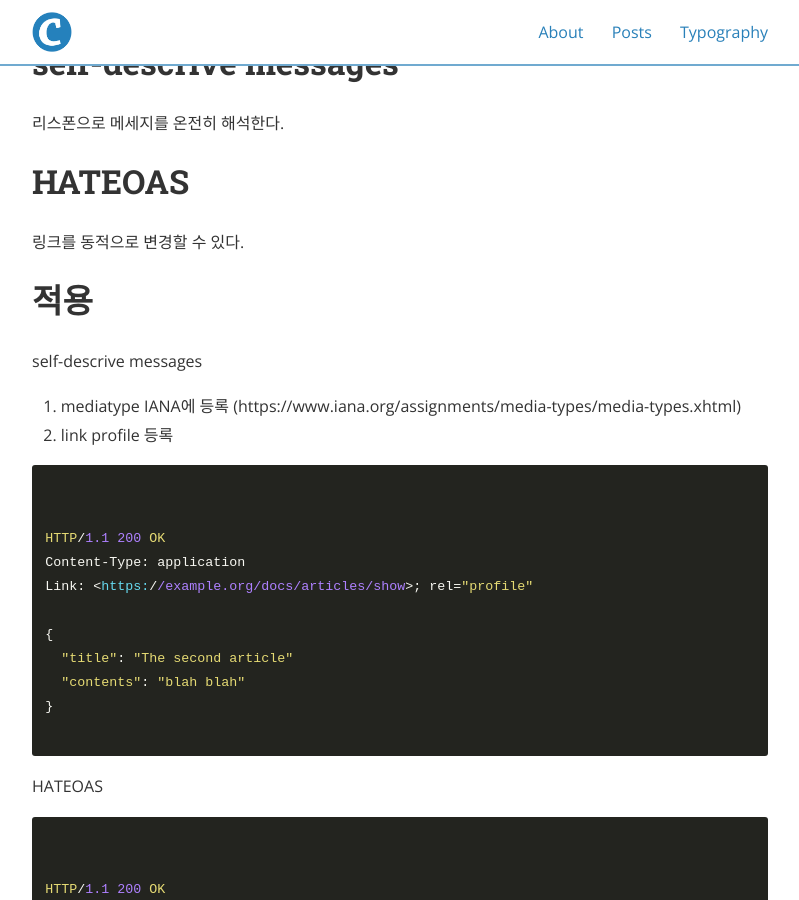
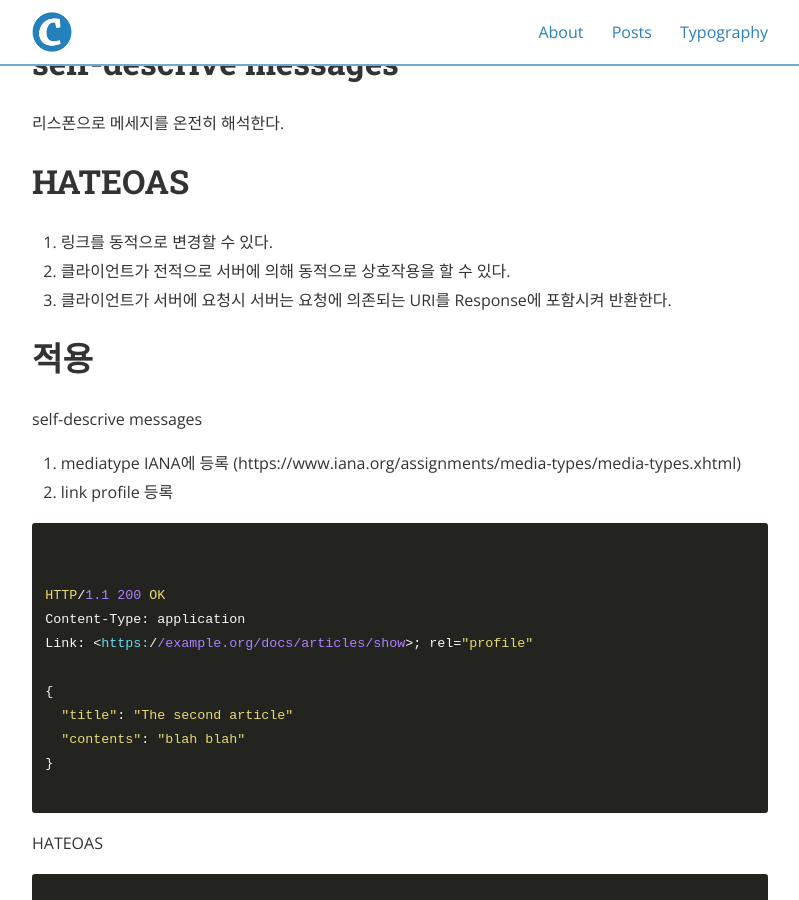
Before and after one commit to sayco5842/sayco5842.github.io, a Jekyll site: the page built from _posts/2019-11-04-rest-api.markdown, in a window 1280 px wide and 900 px high, scrolled down 2877 px. Shown: the whole window, without its empty margins (240-1039 px from the left). Built offline with Jekyll 4.4.1, drawn with Linux system fonts in a browser that asks for light colours; nearby versions of some CDN libraries.

Commit message:
Update 2019-11-04-rest-api.markdown

```diff
--- a/_posts/2019-11-04-rest-api.markdown
+++ b/_posts/2019-11-04-rest-api.markdown
@@ -101,8 +101,9 @@ Link: </article/1>; rel="previous"
 리스폰으로 메세지를 온전히 해석한다.
 
 # HATEOAS
-링크를 동적으로 변경할 수 있다.
-
+1. 링크를 동적으로 변경할 수 있다.
+2. 클라이언트가 전적으로 서버에 의해 동적으로 상호작용을 할 수 있다.
+3. 클라이언트가 서버에 요청시 서버는 요청에 의존되는 URI를 Response에 포함시켜 반환한다.
 
 
 
```
